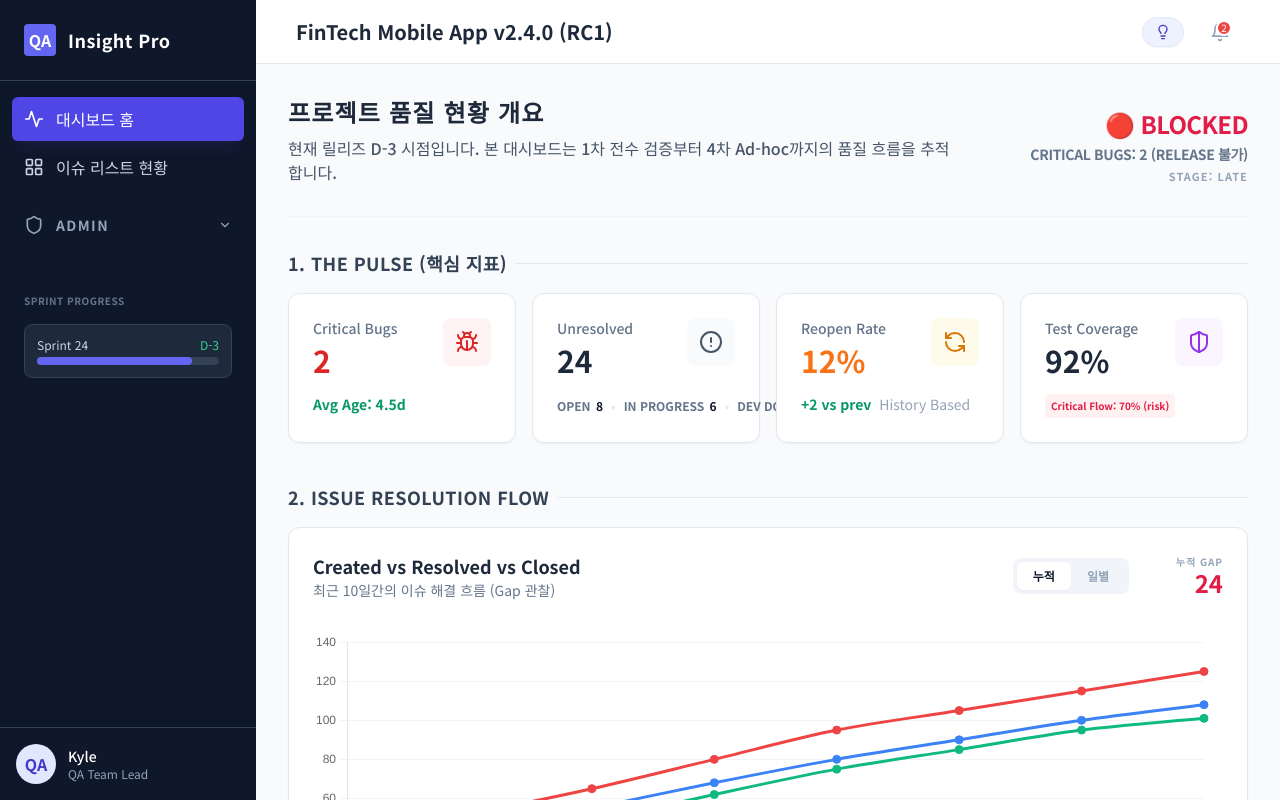
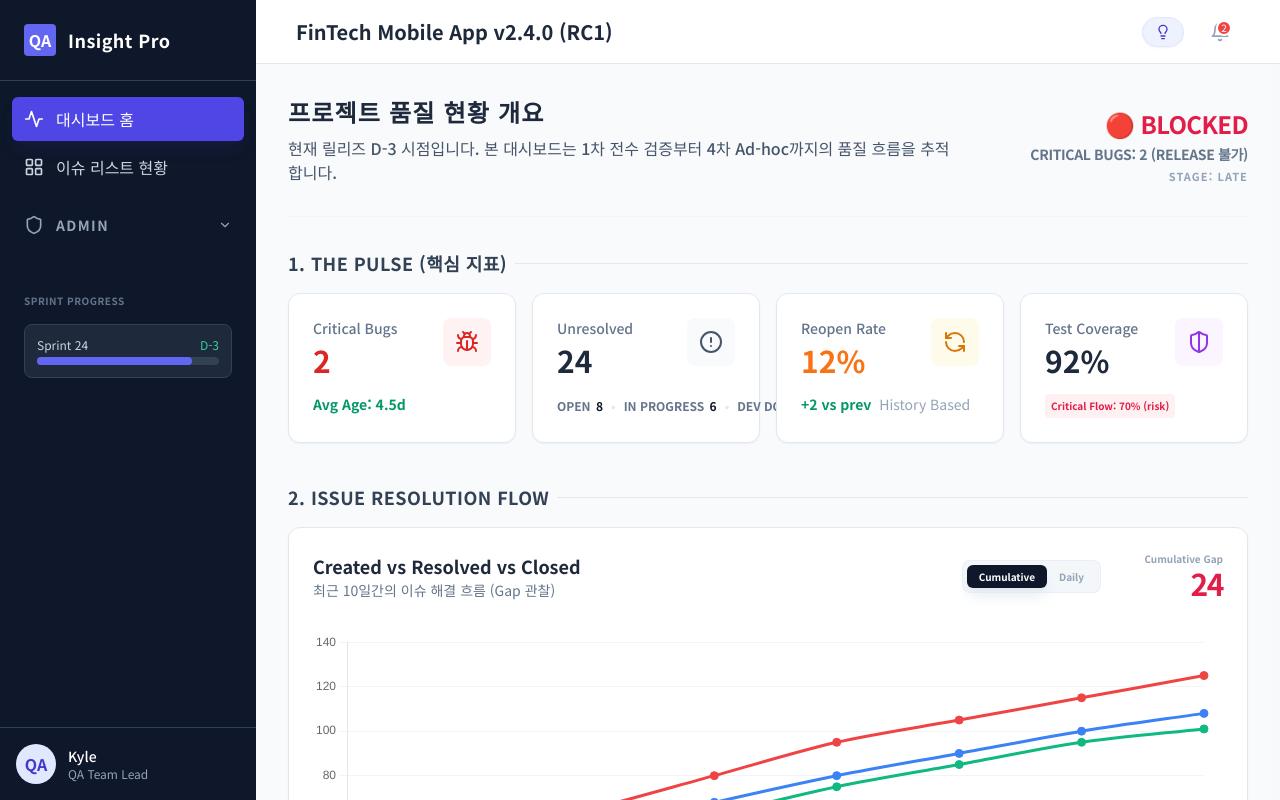
Before and after one commit to kyle-0414/issue-management-tool, a React (Create React App) app: page / in a window 1280 px wide. Built offline with nearby package versions, Linux system fonts and the light colour scheme.

Commit message:
refactor: Redesign dashboard sections to centralize data via props and enhance KPICard styling.

```diff
--- a/src/components/charts/TrendChart.jsx
+++ b/src/components/charts/TrendChart.jsx
@@ -28,14 +28,7 @@ const TrendChart = ({ viewMode = 'cumulative' }) => {
     maintainAspectRatio: false,
     plugins: {
       legend: {
-        position: 'bottom',
-        labels: {
-          usePointStyle: false,
-          boxWidth: 12,
-          boxHeight: 12,
-          padding: 16,
-          font: { size: 12, weight: 'bold' },
-        },
+        display: false,
       },
       tooltip: {
         mode: 'index',
--- a/src/components/dashboard/TrendStatusSection.jsx
+++ b/src/components/dashboard/TrendStatusSection.jsx
@@ -20,28 +20,28 @@ const TrendStatusSection = ({ showInsights, comments }) => {
             <p className="text-sm text-slate-500">최근 10일간의 이슈 해결 흐름 (Gap 관찰)</p>
           </div>
 
-          <div className="flex items-center gap-6">
-            {/* 보기 방식 전환용 segmented control */}
-            <div className="flex p-1 bg-slate-100 rounded-lg">
+          <div className="flex items-center gap-8">
+            {/* 시안 기반 다크 테마 토글 */}
+            <div className="flex p-1 bg-slate-100/80 rounded-lg border border-slate-200/50">
               <button
                 onClick={() => setViewMode('cumulative')}
-                className={`px-4 py-1.5 text-xs font-black rounded-md transition-all ${viewMode === 'cumulative' ? 'bg-white text-slate-900 shadow-sm' : 'text-slate-400 hover:text-slate-600'}`}
+                className={`px-3 py-1 text-[10px] font-black rounded-md transition-all ${viewMode === 'cumulative' ? 'bg-[#0f172a] text-white shadow-lg shadow-slate-200' : 'text-slate-400 hover:text-slate-600'}`}
               >
-                누적
+                Cumulative
               </button>
               <button
                 onClick={() => setViewMode('daily')}
-                className={`px-4 py-1.5 text-xs font-black rounded-md transition-all ${viewMode === 'daily' ? 'bg-white text-slate-900 shadow-sm' : 'text-slate-400 hover:text-slate-600'}`}
+                className={`px-3 py-1 text-[10px] font-black rounded-md transition-all ${viewMode === 'daily' ? 'bg-[#0f172a] text-white shadow-lg shadow-slate-200' : 'text-slate-400 hover:text-slate-600'}`}
               >
-                일별
+                Daily
               </button>
             </div>
 
-            <div className="flex flex-col items-end min-w-[70px]">
-              <span className="text-[10px] font-bold text-slate-400 uppercase tracking-widest leading-none mb-1">
-                {viewMode === 'cumulative' ? '누적 Gap' : '당일 Gap'}
+            <div className="flex flex-col items-end min-w-[90px]">
+              <span className="text-[10px] font-bold text-slate-400 leading-none mb-1">
+                {viewMode === 'cumulative' ? 'Cumulative Gap' : 'Daily Gap'}
               </span>
-              <span className="text-2xl font-black text-rose-600 leading-none">
+              <span className="text-3xl font-black text-rose-600 leading-none tracking-tighter">
                 {viewMode === 'cumulative' ? '24' : '5'}
               </span>
             </div>
@@ -50,6 +50,22 @@ const TrendStatusSection = ({ showInsights, comments }) => {
 
         <div className="h-[350px]">
           <TrendChart viewMode={viewMode} />
+        </div>
+
+        {/* 시안 기반 커스텀 범례 (모서리 곡률 적용) */}
+        <div className="mt-4 flex justify-center gap-8 border-t border-slate-50 pt-4">
+          <div className="flex items-center gap-2">
+            <span className="w-3.5 h-3.5 rounded-[4px] bg-rose-500 shadow-sm shadow-rose-100"></span>
+            <span className="text-[13px] font-bold text-slate-600">Created {viewMode === 'cumulative' ? '(125)' : '(12)'}</span>
+          </div>
+          <div className="flex items-center gap-2">
+            <span className="w-3.5 h-3.5 rounded-[4px] bg-blue-500 shadow-sm shadow-blue-100"></span>
+            <span className="text-[13px] font-bold text-slate-600">Resolved {viewMode === 'cumulative' ? '(108)' : '(10)'}</span>
+          </div>
+          <div className="flex items-center gap-2">
+            <span className="w-3.5 h-3.5 rounded-[4px] bg-emerald-500 shadow-sm shadow-emerald-100"></span>
+            <span className="text-[13px] font-bold text-slate-600">Closed {viewMode === 'cumulative' ? '(101)' : '(8)'}</span>
+          </div>
         </div>
 
         {showInsights && (
```
